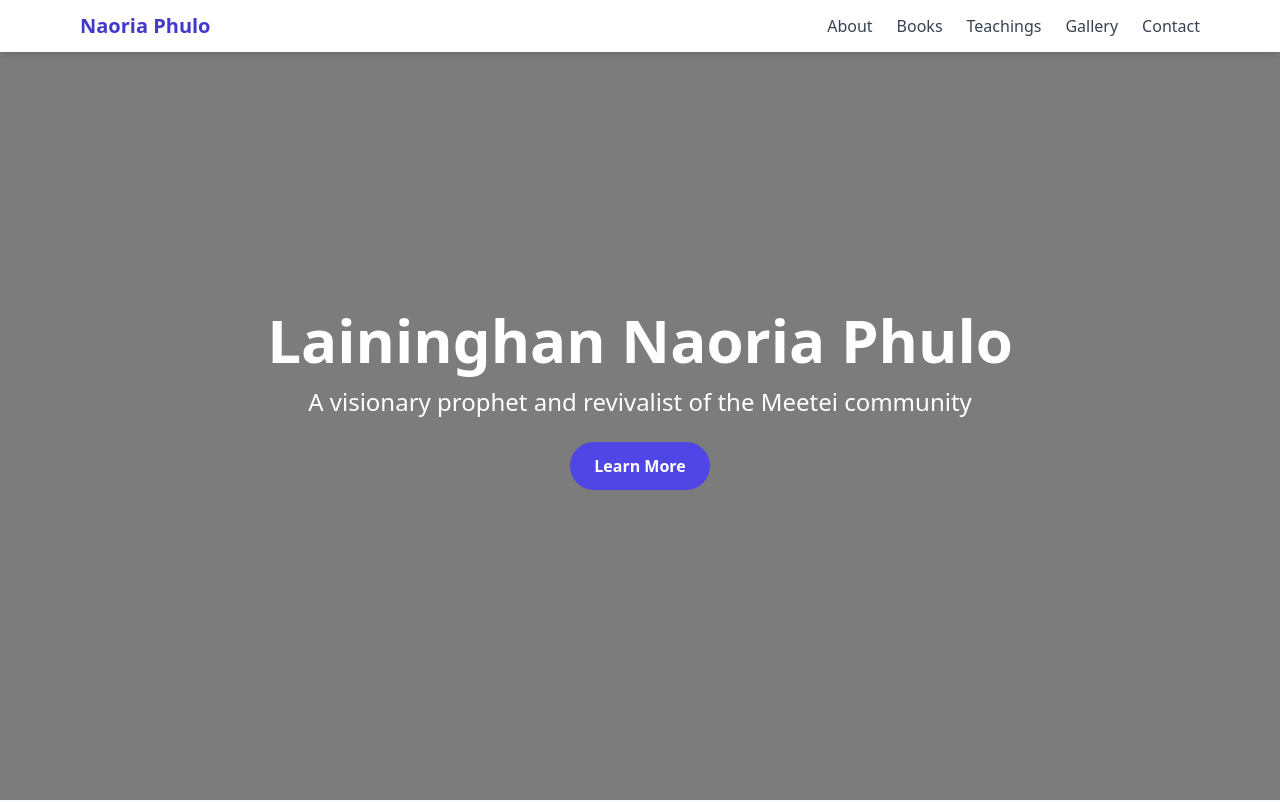
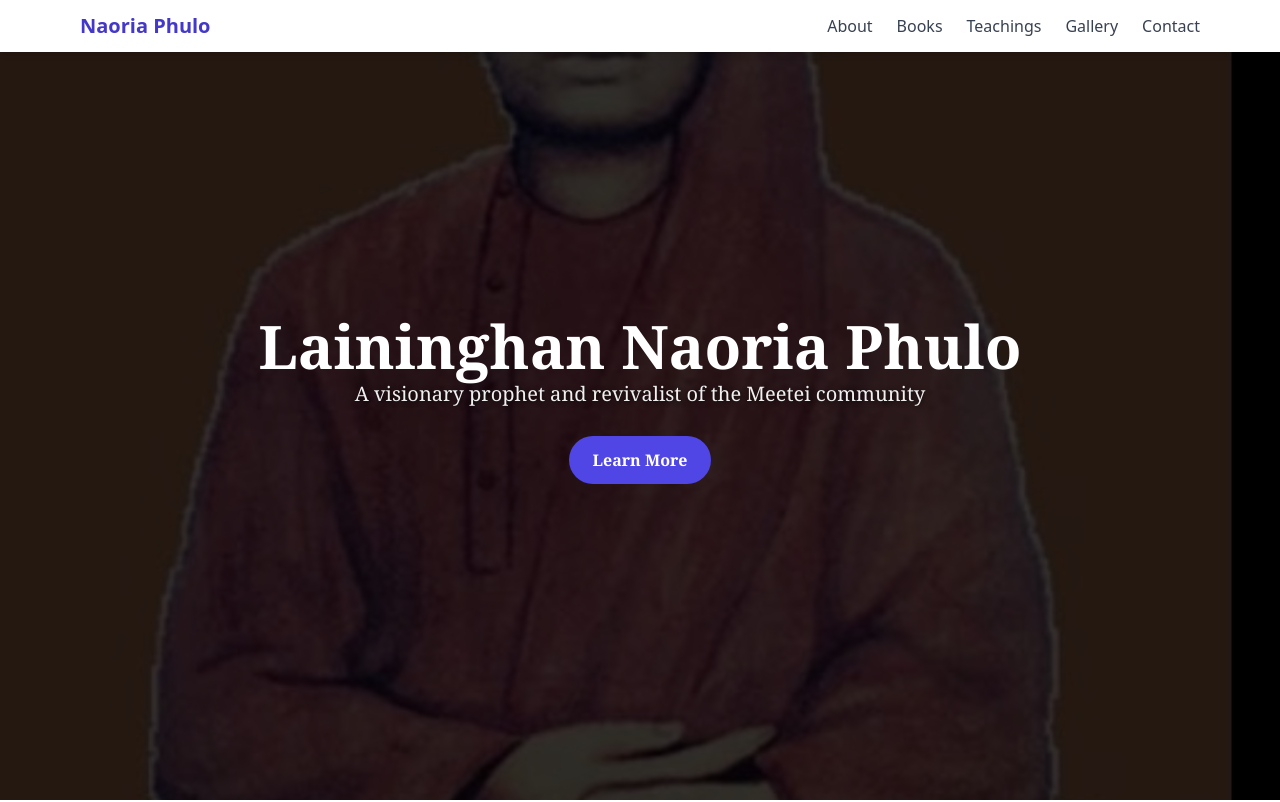
Before and after one commit to sumonkayenpaibam44-dot/Laaininghan-Naoria-Phulo-Website, a plain HTML site: page index.html in a window 1280 px wide. Shown: the top 802 px of the page. Drawn offline with nearby package versions, Linux system fonts and the light colour scheme.

Commit message:
Update index.html

```diff
--- a/index.html
+++ b/index.html
@@ -3,20 +3,68 @@
 <head>
   <meta charset="UTF-8">
   <meta name="viewport" content="width=device-width, initial-scale=1.0">
-  <title>Laininghan Naoria Phulo</title>
+  <title>Laininghan Naoria Phulo Website</title>
+
+  <!-- Tailwind CSS -->
+  <script src="https://cdn.tailwindcss.com"></script>
+
+  <!-- Custom CSS -->
   <style>
+    /* Smooth scrolling for menu links */
+    html {
+      scroll-behavior: smooth;
+    }
+
+    /* Full background with dark overlay */
     .hero-bg {
-    background-image: url('images/phulo.jpg');
+      position: relative;
+      background-image: url('phulo.jpg');  /* your uploaded image */
       background-size: cover;
       background-position: center;
       background-repeat: no-repeat;
+      min-height: 100vh;
+      display: flex;
+      align-items: center;
+      justify-content: center;
+      text-align: center;
+      padding: 20px;
+      color: white;
+      z-index: 1;
+      font-family: 'Georgia', serif;
+    }
+
+    .hero-bg::before {
+      content: "";
+      position: absolute;
+      top: 0;
+      left: 0;
+      width: 100%;
+      height: 100%;
+      background: rgba(0, 0, 0, 0.6); /* overlay darkness */
+      z-index: -1;
+    }
+
+    /* Heading style */
+    .hero-bg h1 {
+      font-size: 3rem;
+      font-weight: bold;
+      color: #FFD700; /* golden */
+      text-shadow: 2px 2px 8px rgba(0,0,0,0.8);
+      margin-bottom: 20px;
+    }
+
+    /* Paragraph style */
+    .hero-bg p {
+      font-size: 1.25rem;
+      line-height: 1.8;
+      max-width: 800px;
+      margin: 0 auto;
+      color: #f0f0f0;
+      text-shadow: 1px 1px 5px rgba(0,0,0,0.7);
     }
   </style>
-  <link href="https://cdn.jsdelivr.net/npm/tailwindcss@2.2.19/dist/tailwind.min.css" rel="stylesheet">
-  <!-- AOS Animation CSS -->
-  <link href="https://cdn.jsdelivr.net/npm/aos@2.3.4/dist/aos.css" rel="stylesheet">
 </head>
-<body class="bg-gray-50 text-gray-800">
+<body>
 
   <!-- Navbar -->
   <header class="bg-white shadow-md fixed w-full top-0 z-50">
```
Lines whose indentation alone changed are shown as unchanged.
